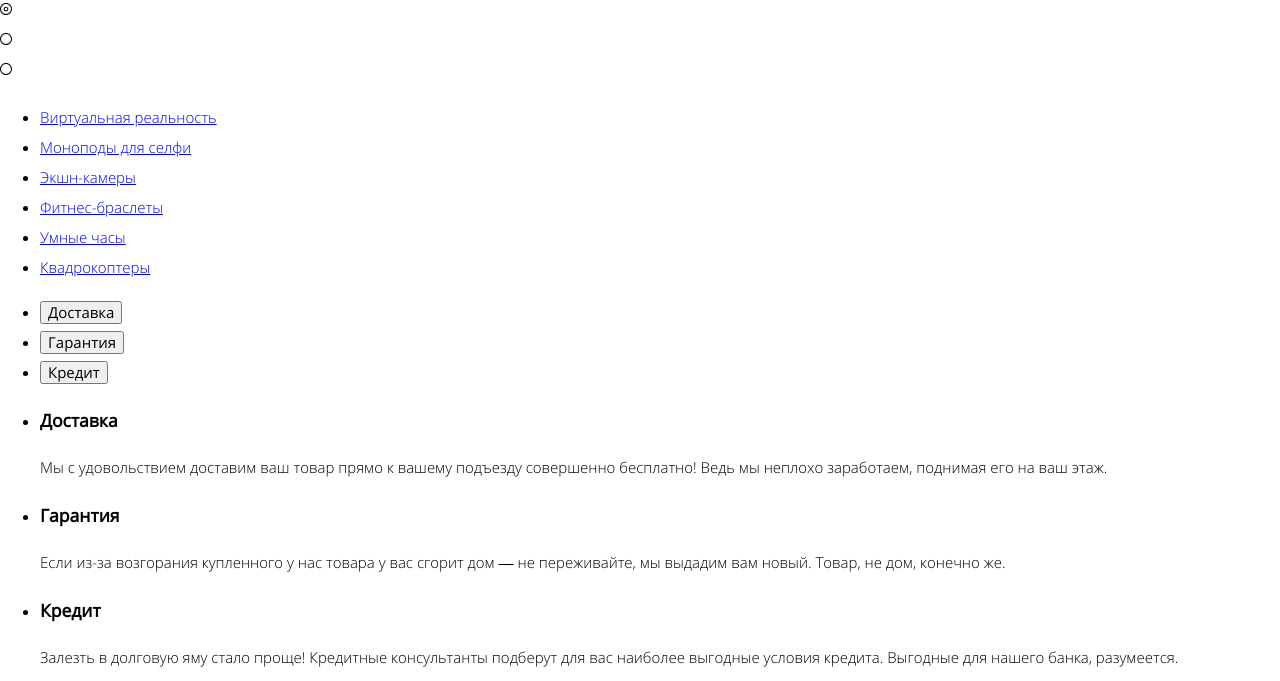
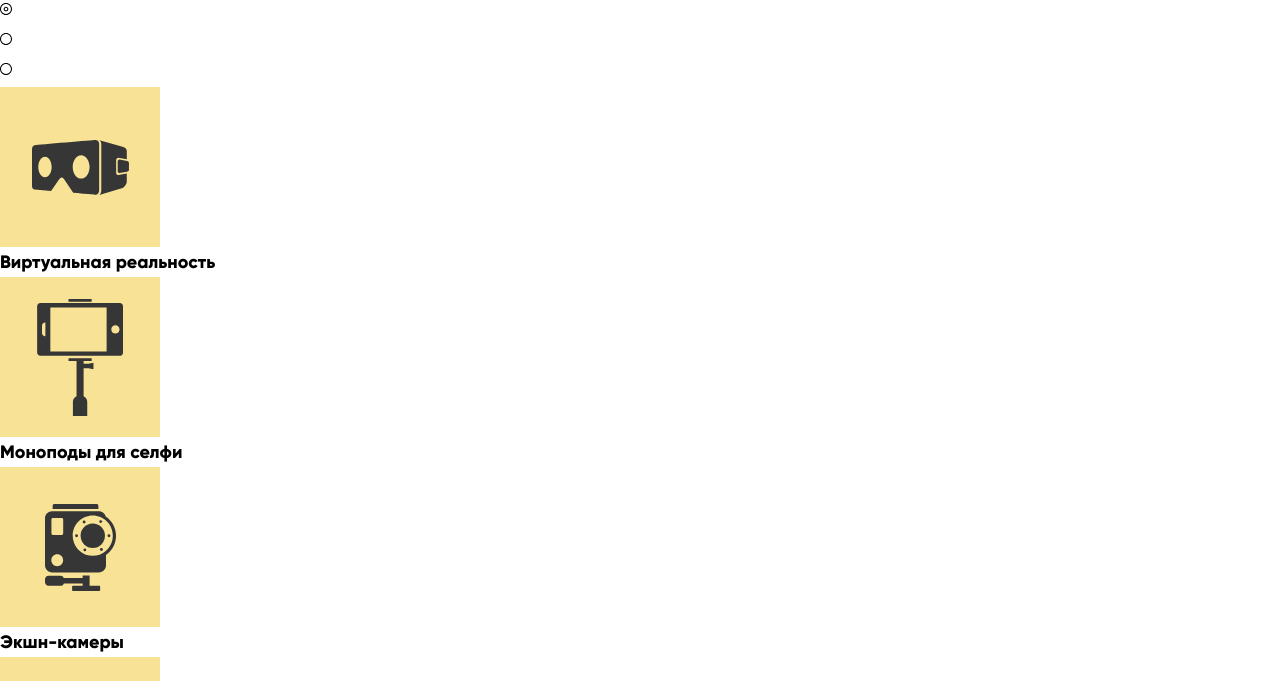
Before and after one commit to sanarovsashqa/284431-device, a plain HTML site: page index.html in a window 1280 px wide. Shown: the part 2762-3443 px from the top of the page. Drawn offline with Linux system fonts and the light colour scheme.

Commit message:
Add base styles catalog

```diff
--- a/css/style.css
+++ b/css/style.css
@@ -375,3 +375,66 @@ body {
   outline: 1px dotted #212121;
   outline: 5px auto -webkit-focus-ring-color;
 }
+
+.catalog__list {
+  margin: 0;
+  padding: 0;
+  list-style: none;
+}
+
+.catalog__link {
+  font-family: "Gilroy", "Arial", sans-serif;
+  font-size: 18px;
+  line-height: 24px;
+  font-weight: 800;
+  color: #000000;
+  text-decoration: none;
+}
+
+.catalog__link_vr::before {
+  content: " ";
+  display: block;
+  width: 160px;
+  height: 160px;
+  background: #f7e296 url("../img/catalog-1.svg") no-repeat center;
+}
+
+.catalog__link_monopod::before {
+  content: " ";
+  display: block;
+  width: 160px;
+  height: 160px;
+  background: #f7e296 url("../img/catalog-2.svg") no-repeat center;
+}
+
+.catalog__link_action-cam::before {
+  content: " ";
+  display: block;
+  width: 160px;
+  height: 160px;
+  background: #f7e296 url("../img/catalog-3.svg") no-repeat center;
+}
+
+.catalog__link_fitnes-tracker::before {
+  content: " ";
+  display: block;
+  width: 160px;
+  height: 160px;
+  background: #f7e296 url("../img/catalog-4.svg") no-repeat center;
+}
+
+.catalog__link_smart-watch::before {
+  content: " ";
+  display: block;
+  width: 160px;
+  height: 160px;
+  background: #f7e296 url("../img/catalog-5.svg") no-repeat center;
+}
+
+.catalog__link_quadrocopter::before {
+  content: " ";
+  display: block;
+  width: 160px;
+  height: 160px;
+  background: #f7e296 url("../img/catalog-6.svg") no-repeat center;
+}
--- a/index.html
+++ b/index.html
@@ -152,22 +152,22 @@
         <h2 class="visually-hidden">Каталог</h2>
         <ul class="catalog__list">
           <li class="catalog__item">
-            <a class="catalog__link" href="#">Виртуальная реальность</a>
+            <a class="catalog__link catalog__link_vr" href="#">Виртуальная реальность</a>
           </li>
           <li class="catalog__item">
-            <a class="catalog__link" href="#">Моноподы для селфи</a>
+            <a class="catalog__link catalog__link_monopod" href="catalog.html">Моноподы для селфи</a>
           </li>
           <li class="catalog__item">
-            <a class="catalog__link" href="#">Экшн-камеры</a>
+            <a class="catalog__link catalog__link_action-cam" href="#">Экшн-камеры</a>
           </li>
           <li class="catalog__item">
-            <a class="catalog__link" href="#">Фитнес-браслеты</a>
+            <a class="catalog__link catalog__link_fitnes-tracker" href="#">Фитнес-браслеты</a>
           </li>
           <li class="catalog__item">
-            <a class="catalog__link" href="#">Умные часы</a>
+            <a class="catalog__link catalog__link_smart-watch" href="#">Умные часы</a>
           </li>
           <li class="catalog__item">
-            <a class="catalog__link" href="#">Квадрокоптеры</a>
+            <a class="catalog__link catalog__link_quadrocopter" href="#">Квадрокоптеры</a>
           </li>
         </ul>
       </section>
```
